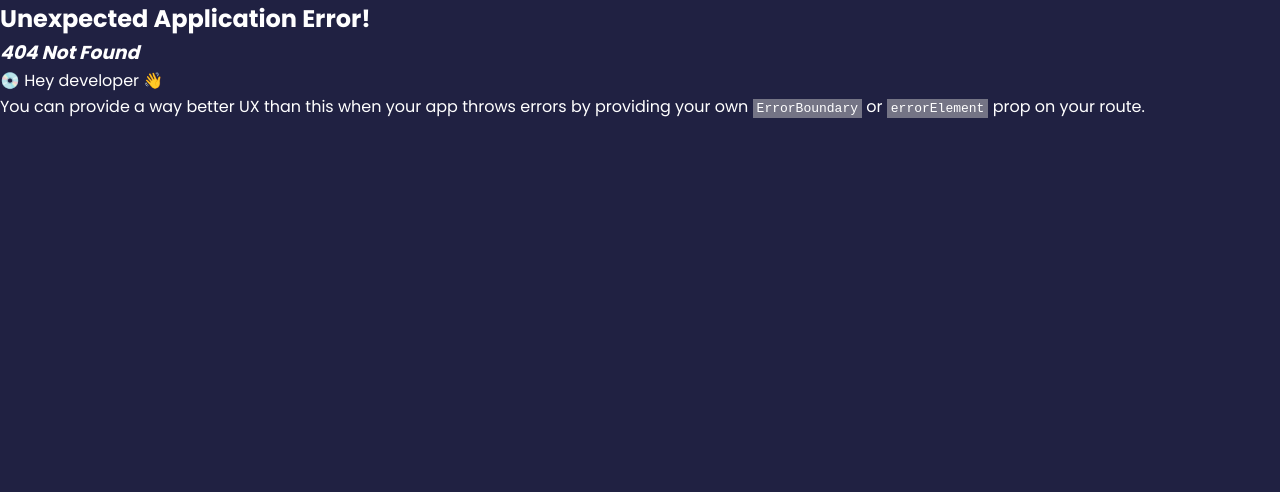
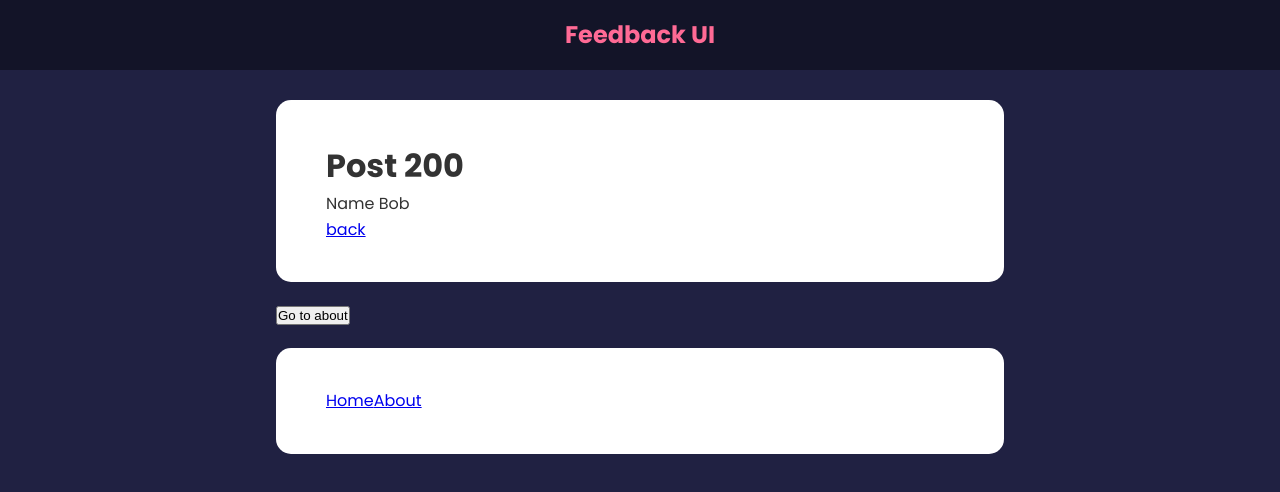
Before and after one commit to bourpie/feedback-app, a React (Vite) app: page /post/200/Bob in a window 1280 px wide. Before the commit this address had no page. Shown: the top 492 px of the page. Built offline with nearby package versions, Linux system fonts and the light colour scheme.

Commit message:
react-router-dom tutorial

```diff
--- a/src/App.jsx
+++ b/src/App.jsx
@@ -1,11 +1,14 @@
 import { v4 as uuidv4 } from 'uuid'
 import { useState } from 'react'
 import Header from './components/Header'
+import Card from './components/shared/Card'
 import FeedbackList from './components/FeedbackList'
 import FeedbackData from './data/FeedbackData'
 import FeedbackStats from './components/FeedbackStats'
 import FeedbackForm from './components/FeedbackForm'
-import AboutPage from './pages/About'
+import AboutIconLink from './components/AboutIconLink'
+import { NavLink } from 'react-router-dom'
+import Post from './components/Post'
 
 function App(){
     const [feedback, setFeedback] = useState(FeedbackData)
@@ -23,7 +26,6 @@ function App(){
 
     return (
         <>
-            <Header />
             <div className="container">
                         <FeedbackForm handleAdd={addFeedback} />
                         <FeedbackStats feedback={feedback} />
@@ -31,6 +33,13 @@ function App(){
                             feedback={feedback}
                             handleDelete={deleteFeedback}
                         />
+                <Card>
+                    <NavLink to='/' activeclassname='active'>Home</NavLink>
+                    <NavLink to='/about' activeclassname='active'>About</NavLink>
+                    <NavLink to='/post' activeclassname='active'>Post</NavLink>
+                    <NavLink to='/post/200/Bob' activeclassname='active'>Post with params</NavLink>
+                </Card>
+                <AboutIconLink />
             </div>
             </>
     )
--- /dev/null
+++ b/src/components/AboutIconLink.jsx
@@ -0,0 +1,18 @@
+import { FaQuestion} from 'react-icons/fa'
+import { Link } from 'react-router-dom'
+
+function AboutIconLink() {
+  return (
+    <div className='about-link'>
+        <Link to={{
+            pathname: '/about',
+            search: '?sort=name',
+            hash: '#hello'
+          }}>
+            <FaQuestion size={30} />
+        </Link>
+    </div>
+  )
+}
+
+export default AboutIconLink
--- /dev/null
+++ b/src/components/Post.jsx
@@ -0,0 +1,57 @@
+import Card from '../components/shared/Card'
+import {
+    Link,
+    NavLink,
+    useParams,
+    Navigate,
+    useNavigate,
+    Routes,
+    Route,
+ } from 'react-router-dom'
+
+function Post() {
+
+    const params = useParams()
+    const status = 200
+    if (status === 404) {
+        return <Navigate to="/notfound" />
+    }
+
+    const navigate = useNavigate()
+
+    const clickHandler = (e) => {
+        e.preventDefault();
+        navigate('/about')
+    }
+
+    const Show = () => {
+        return <h1>Show</h1>
+    }
+
+    return (
+        <>
+            <div className="container">
+                <Card>
+                <h1>Post {params.id && params.id}</h1>
+                {params.name && (
+                    <p>Name {params.name}</p>
+                )}
+                <p><Link to="/">back</Link></p>
+                </Card>
+
+                <button onClick={clickHandler}>Go to about</button>
+
+                <Card>
+
+                    <Routes>
+                        <Route path='/show' element={<Show />}>Allo</Route>
+                    </Routes>
+                    <NavLink to='/' activeclassname='active'>Home</NavLink>
+                    <NavLink to='/about' activeclassname='active'>About</NavLink>
+                </Card>
+            </div>
+        </>
+    )
+}
+
+export default Post
--- a/src/index.css
+++ b/src/index.css
@@ -211,6 +211,11 @@ input:focus {
   margin: 10px 0;
 }
 
+.active {
+  background: black;
+  color: white;
+}
+
 @media (max-width: 600px) {
   .rating li {
     margin: 10px 3px;
--- a/src/index.jsx
+++ b/src/index.jsx
@@ -1,11 +1,15 @@
 import React from 'react'
+import { NavLink } from 'react-router-dom'
 import ReactDOM  from 'react-dom/client';
 import {
     createBrowserRouter,
     RouterProvider,
   } from "react-router-dom";
+import Header from './components/Header';
 import App from './App'
 import AboutPage from './pages/About'
+import Post from './components/Post';
+import Notfound from './pages/Notfound';
 
 import './index.css'
 
@@ -20,11 +24,24 @@ const router = createBrowserRouter([
     {
         path: "/about",
         element: <AboutPage />
+    },
+    {
+        path: "/post/*",
+        element: <Post />
+    },
+    {
+        path: "/post/:id/:name",
+        element: <Post />
+    },
+    {
+        path: "/notfound",
+        element: <Notfound />
     }
   ]);
 
 root.render(
     <React.StrictMode>
+        <Header />
         <RouterProvider router={router} />
     </React.StrictMode>
 );
--- a/src/pages/About.jsx
+++ b/src/pages/About.jsx
@@ -1,14 +1,19 @@
 import Card from '../components/shared/Card'
-import Header from '../components/Header'
+import { Link } from 'react-router-dom'
+import { NavLink } from 'react-router-dom'
 
 function AboutPage() {
   return (
     <>
-    <Header />
     <div className="container">
         <Card>
           <h1>About</h1>
-          <p><a href="/">back</a></p>
+          <p><Link to="/">back</Link></p>
+        </Card>
+
+        <Card>
+            <NavLink to='/' activeclassname='active'>Home</NavLink>
+            <NavLink to='/about' activeclassname='active'>About</NavLink>
         </Card>
     </div>
     </>
--- /dev/null
+++ b/src/pages/Notfound.jsx
@@ -0,0 +1,7 @@
+function Notfound() {
+  return (
+    <div>Notfound</div>
+  )
+}
+
+export default Notfound
```
